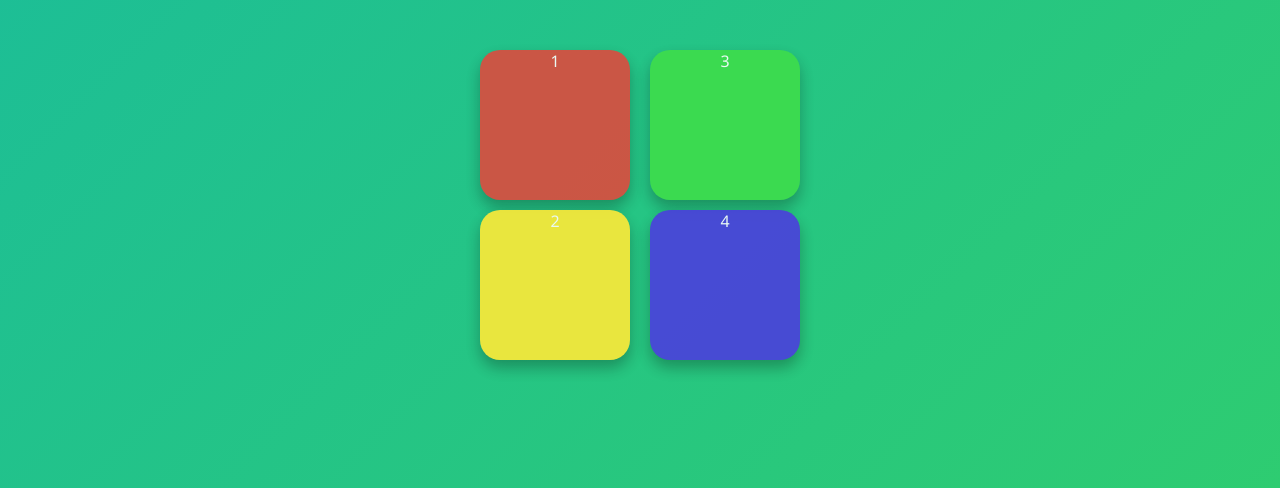
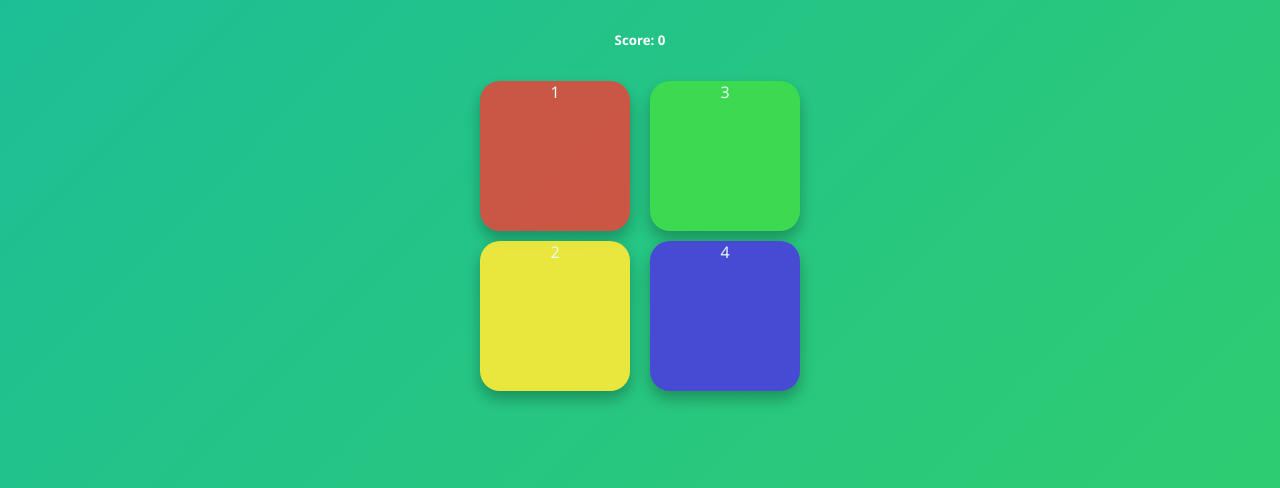
Before and after one commit to swasthikk/Simon-Say-Game, a plain HTML site: page Simon Say Game/index.html in a window 1280 px wide. Shown: the part 312-800 px from the top of the page. Drawn offline with Linux system fonts and the light colour scheme.

Commit message:
Update index.html

```diff
--- a/Simon Say Game/index.html
+++ b/Simon Say Game/index.html
@@ -10,6 +10,7 @@
   <body>
       <h1>Simon Says</h1>
       <h4>Press any key to start the game!</h4>
+      <h5 id="score">Score: 0</h5>
       <div class="container">
         <div class="line1">
         <div class="btn red" type="button" id="red">1</div>
```
